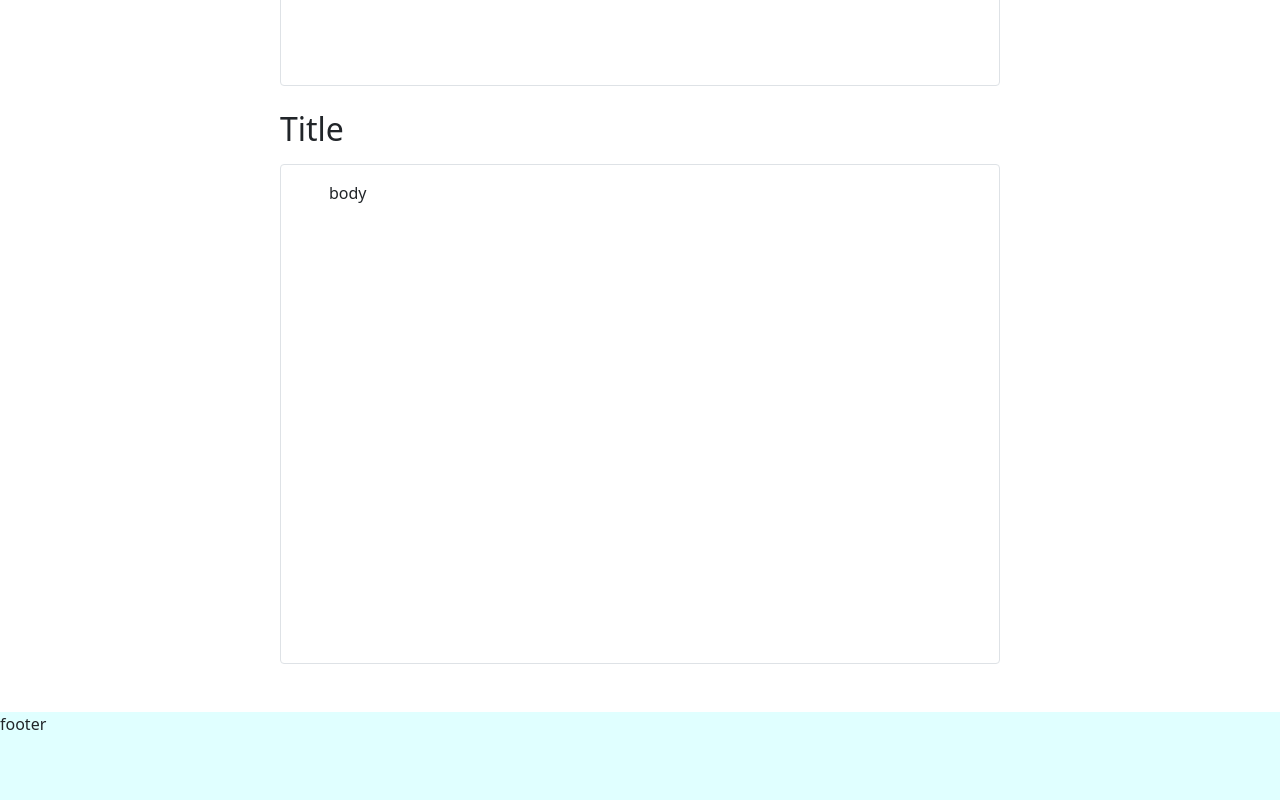
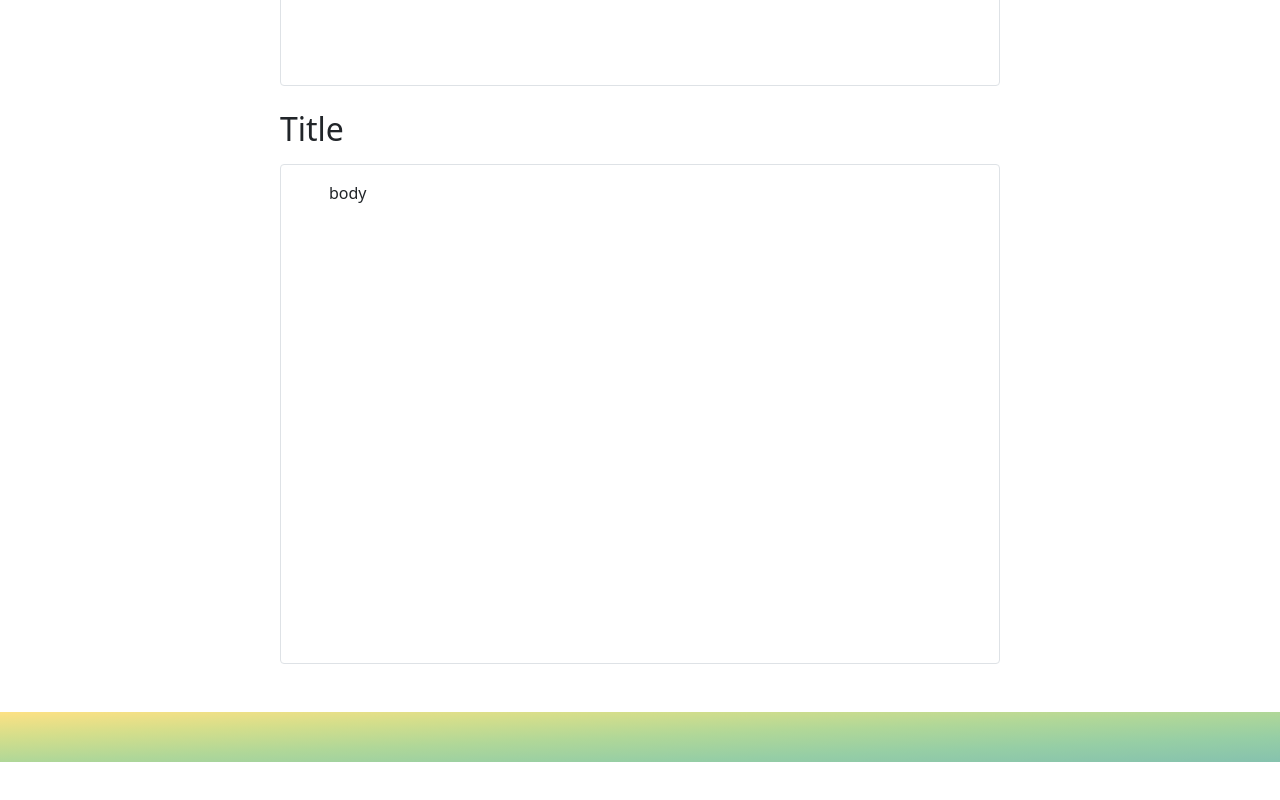
Before and after one commit to yoshik159753/portfolio, a Next.js app: page / in a window 1280 px wide. Shown: the part 1727-2527 px from the top of the page. After the commit the page ends 2489 px from the top, so only its background shows below. Built offline with nearby package versions, Linux system fonts and the light colour scheme.

Commit message:
フッタの実装

```diff
--- a/components/footer.js
+++ b/components/footer.js
@@ -1,7 +1,7 @@
 import styles from "./footer.module.css";
 
 const Footer = () => {
-  return <div className={` ${styles.footer}`}>footer</div>;
+  return <div className={`${styles.footer}`}></div>;
 };
 
 export default Footer;
--- a/components/footer.module.css
+++ b/components/footer.module.css
@@ -1,4 +1,11 @@
 .footer {
-  background-color: lightcyan;
-  height: 100px;
+  background-image: linear-gradient(
+    to right bottom,
+    #fde184,
+    #d4de8b,
+    #b0d798,
+    #96cea5,
+    #86c2ae
+  );
+  height: 50px;
 }
```
